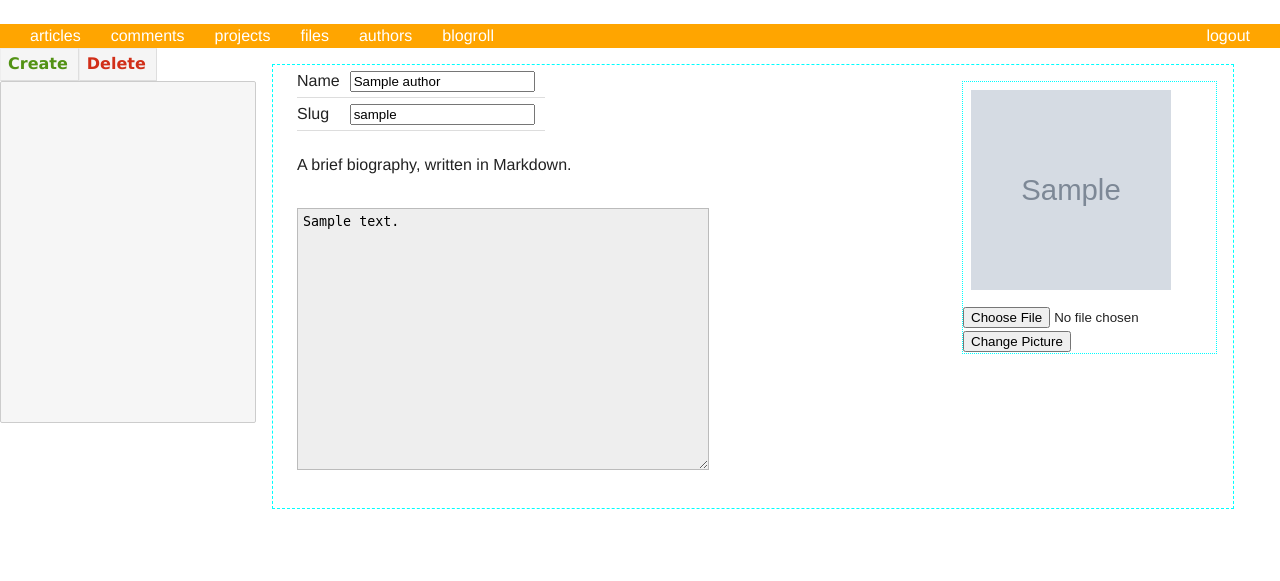
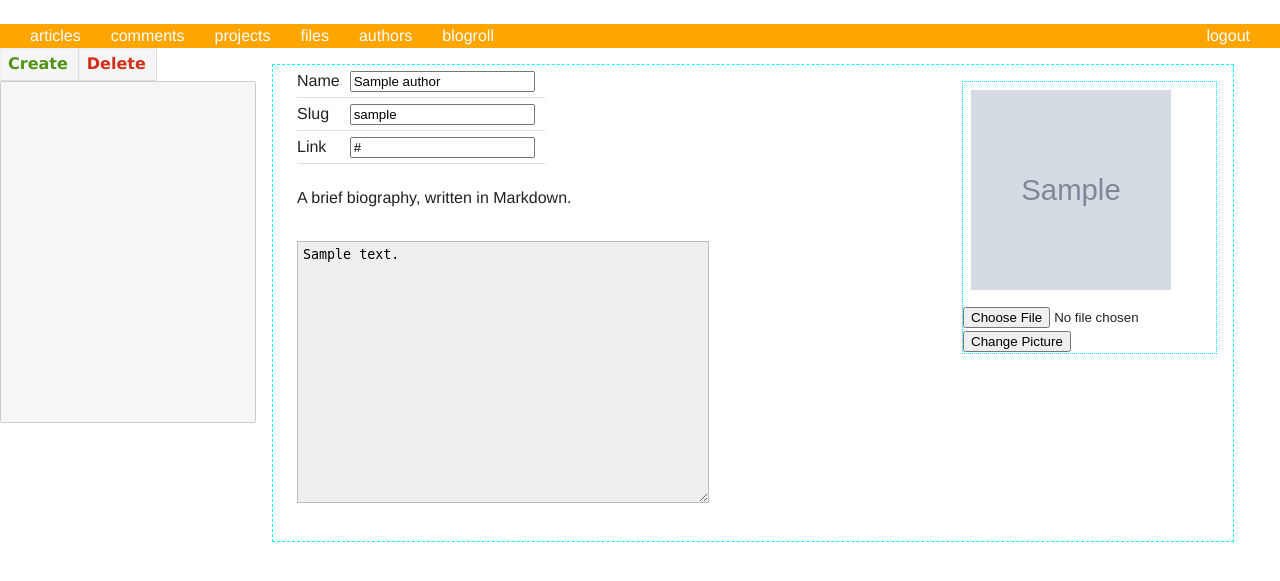
Before and after one commit to lethain/lifeflow, a Django app: template templates/lifeflow/editor/authors.html in a window 1280 px wide. Shown: the top 581 px of the page. Run offline with Django 3.2, Linux system fonts and the light colour scheme; the template is opened without the code that fills it: most values are stand-ins (such as "Sample title", 1, 10 or a date in 2020); grey boxes marked "Sample" are stand-in pictures; lists and menus that the app fills with data are empty.

Commit message:
Author editing page in LFE can now edit author's link.
[#47: state:resolved]

```diff
--- a/templates/lifeflow/editor/author.html
+++ b/templates/lifeflow/editor/author.html
@@ -1,16 +1,3 @@
-
-<script>
-$(document).ready(function() {
-  $("#author-details").hover(
-    function(){},
-    function(){
-      var data = {name:$("#author-name").val(),
-                  slug:$("#author-slug").val(),
-                  bio:$("#author-bio").val()};
-      update_model("author", {{ author.pk }}, data);
-})});
-</script>
-
 <div class="author-picture">
   <img src="{{ author.get_picture_url }}" alt="An picture of {{ author.name }}" >
   <form action="/editor/add_author_picture/" method="post" enctype="multipart/form-data">
@@ -32,6 +19,9 @@ $(document).ready(function() {
       <tr>
 	<td>Slug</td><td> <input id="author-slug" value="{{ author.slug }}"></td>
       </tr>
+      <tr>
+	<td>Link</td><td> <input id="author-link" value="{{ author.link }}"></td>
+      </tr>
     </table>
 
     <li>
--- a/templates/lifeflow/editor/authors.html
+++ b/templates/lifeflow/editor/authors.html
@@ -27,9 +27,18 @@ $(document).ready(function () {
     var index = res[0].selectedIndex;
     var pk = res[0][index].value;
 // update this to load via ajax
-    $("#author").load(pk + '/').show();
+    $("#author-content").load(pk + '/').show();
   });
-
+  $("#author").hover(
+    function(){},
+    function(){
+      var pk = $("option:selected").val();
+      var data = {name:$("#author-name").val(),
+                  slug:$("#author-slug").val(),
+                  link:$("#author-link").val(),
+                  bio:$("#author-bio").val()};
+      update_model("author", pk, data);
+  });
 });
 
 </script>
@@ -41,11 +50,13 @@ $(document).ready(function () {
     <select id="authors" size="20">
       {% for author in authors %}
       <option value="{{ author.pk }}"> {{ author.name }}</option>
-	{% endfor %}
+      {% endfor %}
     </select>
   </div>
-  <div id="author" class="author">
+  <div id="author">
+    <div id="author-content" class="author">
     {% include "lifeflow/editor/author.html" %}
+    </div>
   </div>
 </div>
 {% endblock %}
```
